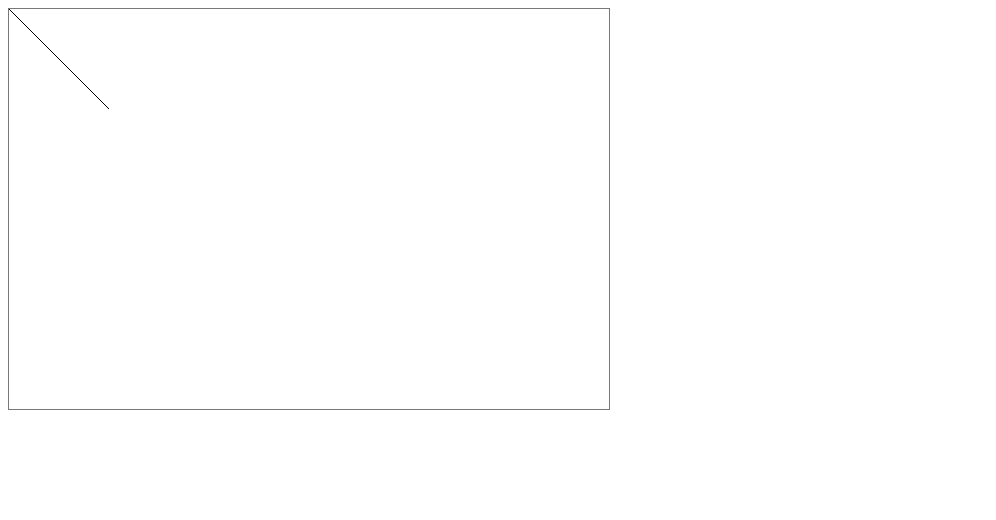
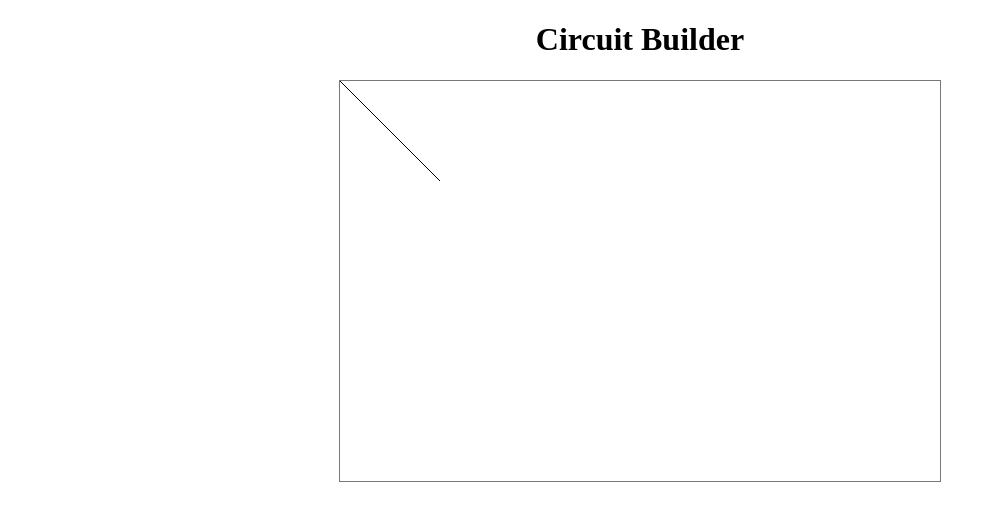
Before and after one commit to dpasillas/circuit-builder, a plain HTML site: page index.html in a window 1280 px wide. Shown: the whole page, without its empty margins (0-996 px from the left). Drawn offline with Linux system fonts and the light colour scheme.

Commit message:
centered web content

```diff
--- a/index.html
+++ b/index.html
@@ -1,7 +1,21 @@
 <!DOCTYPE html>
 <html>
+	<head>
+		<title> Circuit Builder </title>
+	</head>
 	<body>
-		<canvas id="myCanvas" width="600" height="400" style="border:1px solid #787878;"></canvas>
+		<center>
+			<h1> Circuit Builder </h1>
+			<canvas id="myCanvas" width="600" height="400" style="border:1px solid #787878;"></canvas>
+		</center>
+
+
+
 		<script src="circuit_builder.js"></script>
 	</body>
+
+
+
+
+
 </html>
```
